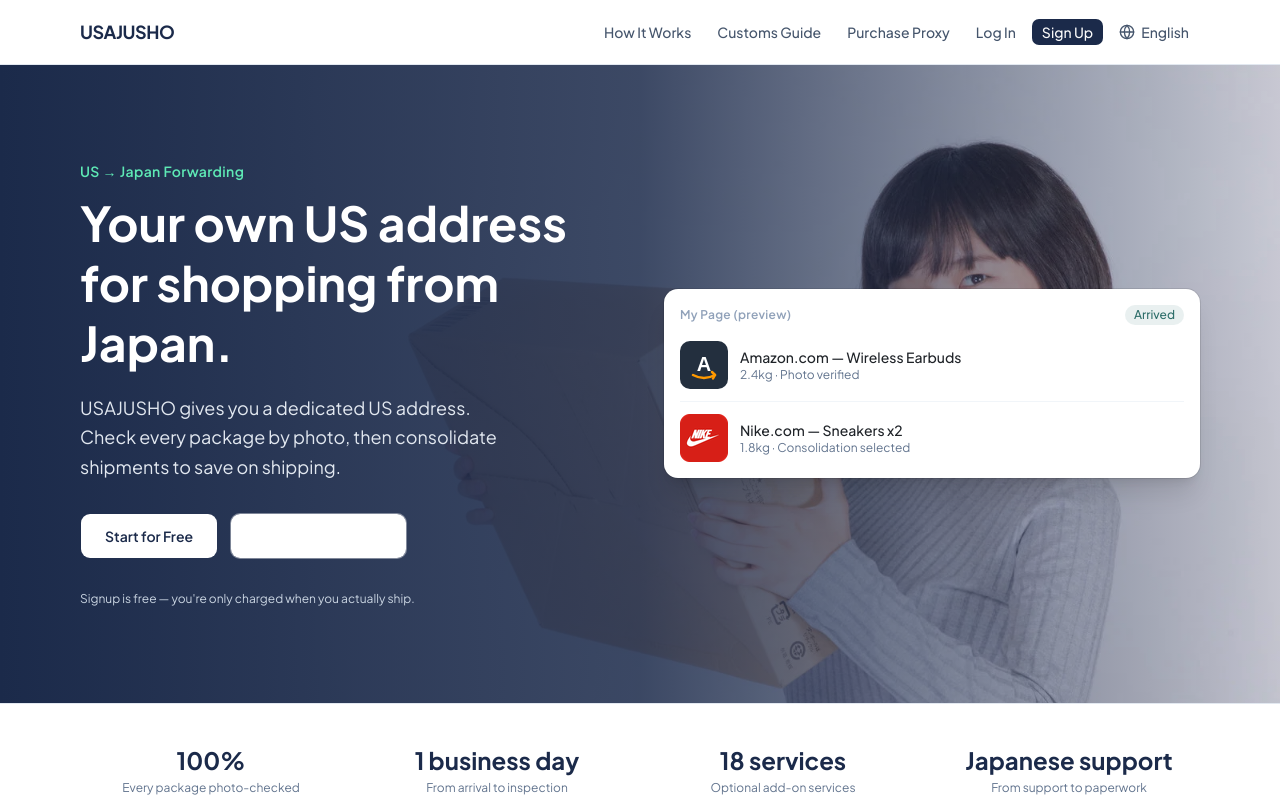
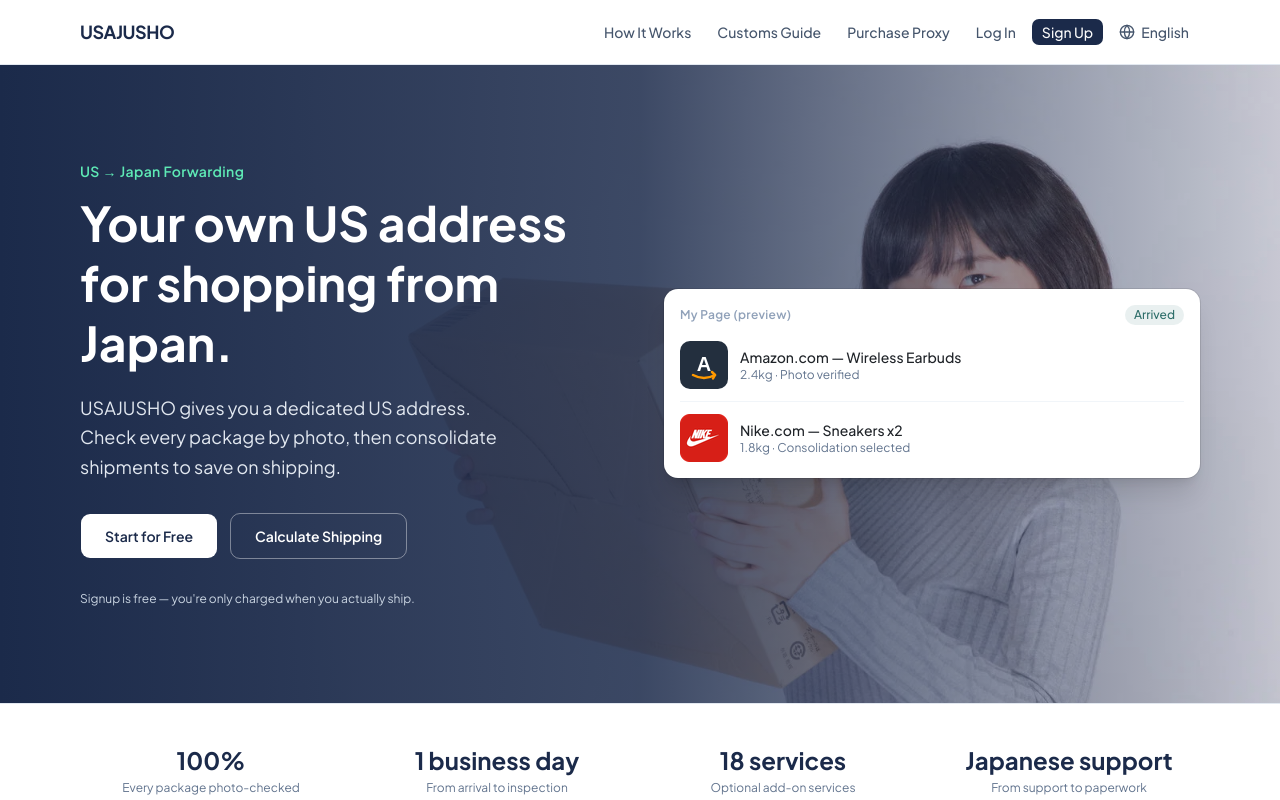
Before and after one commit to leelee90503-alt/usajusho-app, a Next.js app: page /en in a window 1280 px wide. Shown: the top 800 px of the page. Built offline with nearby package versions, Linux system fonts and the light colour scheme; no server answers; the database is empty; a web font is replaced by a local one.

Commit message:
Fix hero outline button visibility over background photo

```diff
--- a/app/[locale]/page.tsx
+++ b/app/[locale]/page.tsx
@@ -70,7 +70,7 @@ export default async function Home() {
                 asChild
                 variant="outline"
                 size="lg"
-                className="h-auto px-6 py-3 text-sm font-semibold border-white/40 text-white hover:bg-white/10"
+                className="h-auto px-6 py-3 text-sm font-semibold bg-transparent border-white/40 text-white hover:bg-white/10"
               >
                 <a href="#calculator">{t("hero.ctaSecondary")}</a>
               </Button>
```
